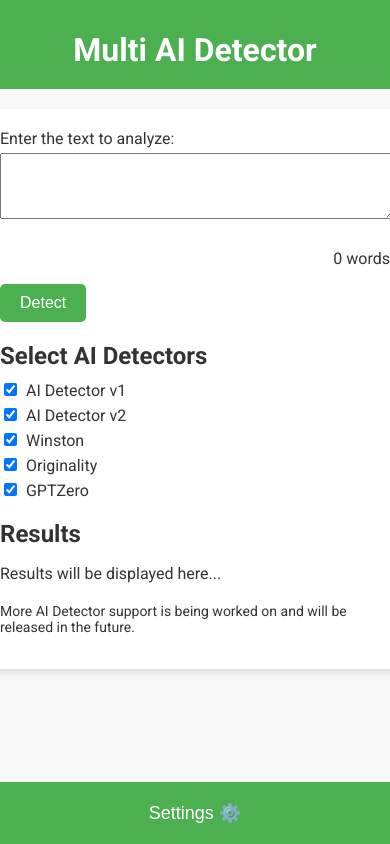
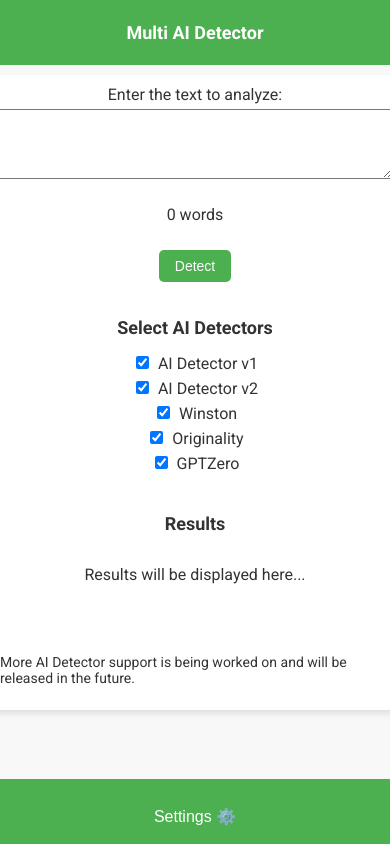
Before and after one commit to hichipli/Multi-AI-Detector, a plain HTML site: page index.html in a window 390 px wide. Drawn offline with Linux system fonts and the light colour scheme.

Commit message:
Modify details and optimize code

```diff
--- a/index.html
+++ b/index.html
@@ -47,14 +47,24 @@
             <p>Select which detectors to display on the main screen:</p>
             <!-- Similar checkbox group as in select-detectors section for display settings -->
             <p>Enter API keys for detectors:</p>
+            <label><input type="checkbox" id="showDetector1" checked> Show AI Detector v1</label>
+            <label><input type="checkbox" id="showDetector2" checked> Show AI Detector v2</label>
+            <label><input type="checkbox" id="showWinston" checked> Show Winston</label>
             <label for="winstonKey">Winston API Key:</label>
             <input type="text" id="winstonKey" placeholder="Enter API Key">
+            <button onclick="clearApiKey('winstonKey')">Clear</button>
             <label for="winstonToken">Winston Bearer Token:</label>
             <input type="text" id="winstonToken" placeholder="Enter Bearer Token">
+            <button onclick="clearApiKey('winstonToken')">Clear</button>
+            <label><input type="checkbox" id="showOriginality" checked> Show Originality</label>
             <label for="originalityKey">Originality API Key:</label>
             <input type="text" id="originalityKey" placeholder="Enter API Key">
+            <button onclick="clearApiKey('originalityKey')">Clear</button>
+            <label><input type="checkbox" id="showGPTZero" checked> Show GPTZero</label>
             <label for="gptzeroKey">GPTZero API Key:</label>
             <input type="text" id="gptzeroKey" placeholder="Enter API Key">
+            <button onclick="clearApiKey('gptzeroKey')">Clear</button>
+            <br><br>
             <button onclick="saveSettings()">Save</button>
         </div>
     </div>
--- a/script.js
+++ b/script.js
@@ -1,7 +1,20 @@
+document.addEventListener("DOMContentLoaded", function() {
+    loadSettings();
+    updateDetectorsVisibility();
+});
+
 document.getElementById('inputText').addEventListener('input', function(e) {
     const wordCount = e.target.value.split(/\s+/).filter(function(word) { return word.length > 0 }).length;
     document.getElementById('wordCount').textContent = wordCount + ' words';
 });
+
+function updateDetectorsVisibility() {
+    document.getElementById('detector1').parentElement.style.display = localStorage.getItem('showDetector1') === "true" ? "" : "none";
+    document.getElementById('detector2').parentElement.style.display = localStorage.getItem('showDetector2') === "true" ? "" : "none";
+    document.getElementById('winston').parentElement.style.display = localStorage.getItem('showWinston') === "true" ? "" : "none";
+    document.getElementById('originality').parentElement.style.display = localStorage.getItem('showOriginality') === "true" ? "" : "none";
+    document.getElementById('gptzero').parentElement.style.display = localStorage.getItem('showGPTZero') === "true" ? "" : "none";
+}
 
 function toggleSettings() {
     const settingsModal = document.getElementById('settings-modal');
@@ -15,6 +28,12 @@
     const originalityKey = document.getElementById('originalityKey').value;
     const gptzeroKey = document.getElementById('gptzeroKey').value;
 
+    localStorage.setItem('showDetector1', document.getElementById('showDetector1').checked);
+    localStorage.setItem('showDetector2', document.getElementById('showDetector2').checked);
+    localStorage.setItem('showWinston', document.getElementById('showWinston').checked);
+    localStorage.setItem('showOriginality', document.getElementById('showOriginality').checked);
+    localStorage.setItem('showGPTZero', document.getElementById('showGPTZero').checked);
+
     // Save to localStorage
     localStorage.setItem('winstonKey', winstonKey);
     localStorage.setItem('winstonToken', winstonToken);
@@ -22,9 +41,22 @@
     localStorage.setItem('gptzeroKey', gptzeroKey);
 
     alert("Settings saved!");
+    updateDetectorsVisibility();
 }
 
 function loadSettings() {
+    if (localStorage.getItem('showDetector1') === null) localStorage.setItem('showDetector1', 'true');
+    if (localStorage.getItem('showDetector2') === null) localStorage.setItem('showDetector2', 'true');
+    if (localStorage.getItem('showWinston') === null) localStorage.setItem('showWinston', 'true');
+    if (localStorage.getItem('showOriginality') === null) localStorage.setItem('showOriginality', 'true');
+    if (localStorage.getItem('showGPTZero') === null) localStorage.setItem('showGPTZero', 'true');
+
+    document.getElementById('showDetector1').checked = localStorage.getItem('showDetector1') === "true";
+    document.getElementById('showDetector2').checked = localStorage.getItem('showDetector2') === "true";
+    document.getElementById('showWinston').checked = localStorage.getItem('showWinston') === "true";
+    document.getElementById('showOriginality').checked = localStorage.getItem('showOriginality') === "true";
+    document.getElementById('showGPTZero').checked = localStorage.getItem('showGPTZero') === "true";
+
     // Load from localStorage and set the input fields
     document.getElementById('winstonKey').value = localStorage.getItem('winstonKey') || '';
     document.getElementById('winstonToken').value = localStorage.getItem('winstonToken') || '';
@@ -37,6 +69,11 @@
     const inputText = document.getElementById('inputText').value;
     const wordsCount = inputText.split(/\s+/).filter(function(word) { return word.length > 0 }).length;
     const resultText = document.getElementById('resultText');
+
+    if(wordsCount === 0) {
+        alert("Please enter some text before detecting.");
+        return;
+    }
 
     const detectors = [
         'detector1',
@@ -113,7 +150,6 @@
             const API_URL = "https://api.gptzero.me/v2/predict/text";
             const API_KEY = localStorage.getItem('gptzeroKey');  // Load API key from localStorage
             const headers = {
-                "x-api-key": API_KEY,
                 "Content-Type": "application/json",
                 "Accept": "application/json"
             };
@@ -149,13 +185,17 @@
 
         // Call API for OriginalityAI
         if (detectorId === 'originality') {
+            const API_KEY = localStorage.getItem('originalityKey');
             const listItem = document.createElement('li');
-            if(wordsCount < 50) {
+
+            if (!API_KEY) {
+                listItem.textContent = "Originality.AI Result: API key is missing, please add it in the settings.";
+                resultList.appendChild(listItem);
+            } else if(wordsCount < 50) {
                 listItem.textContent = `Originality.AI Result: Text must be longer than 50 words.`;
                 resultList.appendChild(listItem);
             } else {
                 const BASE_URL = "https://api.originality.ai/api/v1/scan/ai";
-                const API_KEY = localStorage.getItem('originalityKey');
                 const headers = {
                     "Accept": "application/json",
                     "X-OAI-API-KEY": API_KEY,
@@ -185,6 +225,7 @@
             }
         }
 
+
         // ... Add other detectors' logic as needed
     });
 }
@@ -196,3 +237,8 @@
         settingsModal.style.display = "none";
     }
 }
+
+function clearApiKey(keyId) {
+    localStorage.removeItem(keyId);
+    document.getElementById(keyId).value = "";
+}
--- a/styles.css
+++ b/styles.css
@@ -11,16 +11,12 @@
     padding: 0;
 }
 
-header {
+header, nav {
+    width: 100%;
     background-color: #4CAF50;
     color: white;
+    text-align: center;
     padding: 10px;
-    text-align: center;
-    width: 100%;
-}
-
-h1, h2 {
-    margin-bottom: 10px;
 }
 
 main {
@@ -30,12 +26,16 @@
     box-shadow: 0px 4px 6px rgba(0,0,0,0.1);
     background-color: white;
     margin: 20px;
+    display: flex;
+    flex-direction: column;
+    align-items: center;
 }
 
-#input-section,
-#select-detectors,
-#results,
-#settings-panel {
+section {
+    width: 100%;
+    display: flex;
+    flex-direction: column;
+    align-items: center;
     margin-bottom: 20px;
 }
 
@@ -52,6 +52,7 @@
     cursor: pointer;
     border-radius: 5px;
     font-size: 16px;
+    margin-top: 10px;
 }
 
 button:hover {
@@ -134,3 +135,31 @@
     text-decoration: none;
     cursor: pointer;
 }
+
+@media only screen and (max-width: 600px) {
+    main {
+        padding: 10px;
+        margin: 10px;
+    }
+
+    button {
+        padding: 8px 16px;
+        font-size: 14px;
+    }
+
+    h1, h2 {
+        font-size: 18px;
+    }
+
+    input[type=text], textarea {
+        font-size: 14px;
+    }
+
+    nav button {
+        font-size: 16px;
+    }
+
+    textarea {
+        width: 100%;
+    }
+}
```
